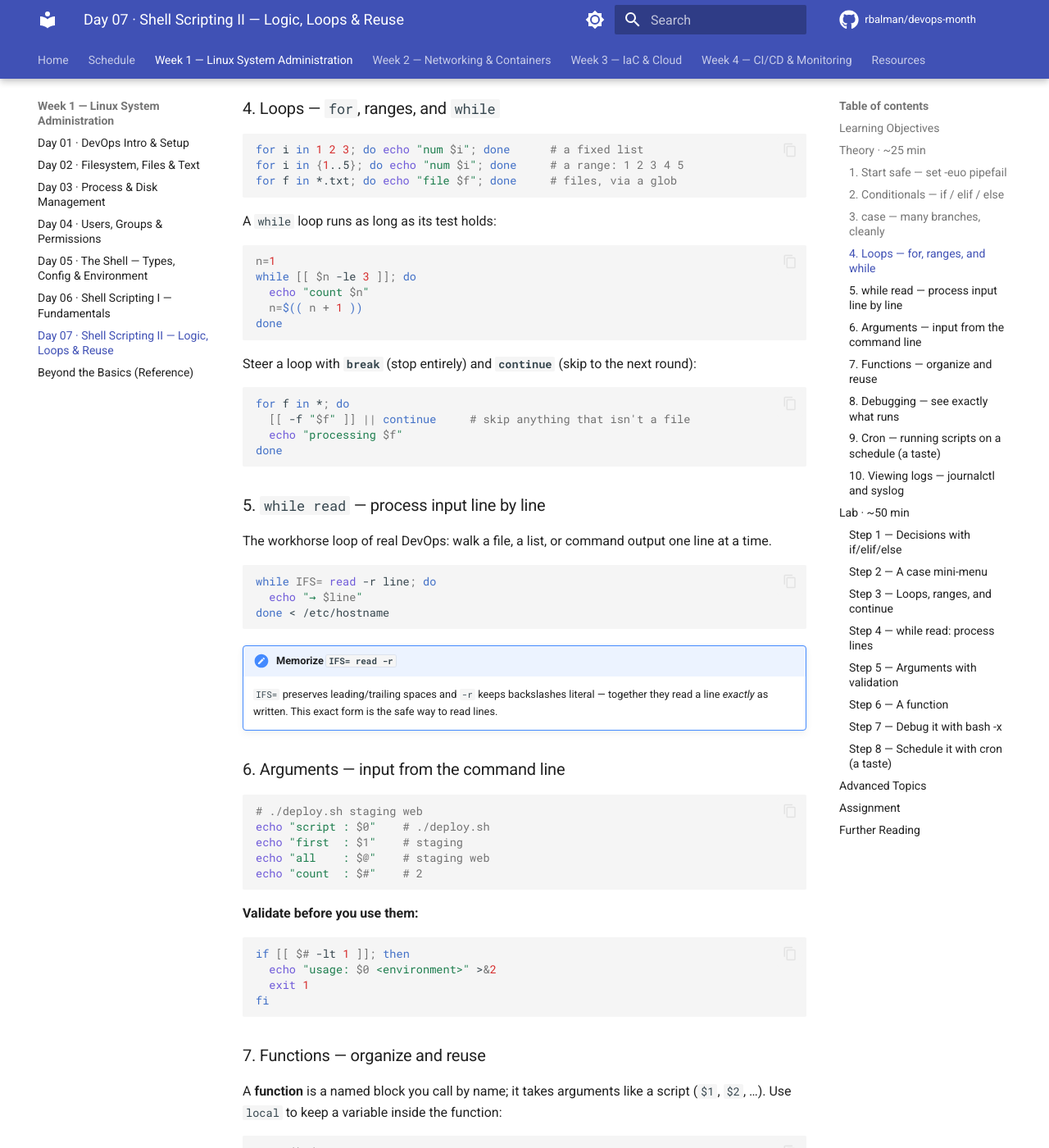
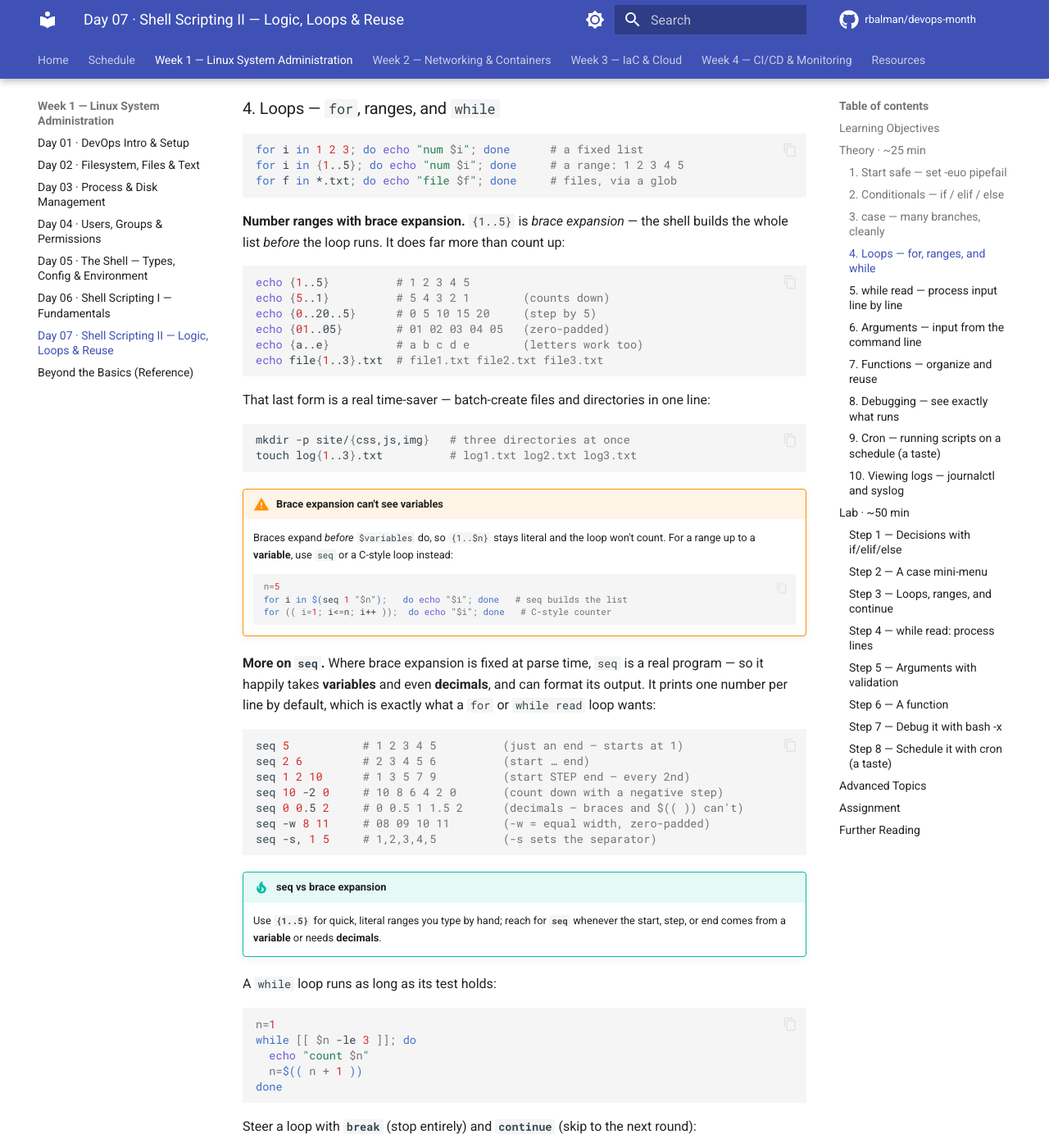
Before and after one commit to rbalman/devops-month, an MkDocs documentation site: the page built from docs/week-01/day-07.md, in a window 1280 px wide and 1400 px high, scrolled down 2222 px. Shown: the whole window at 82% size. Built offline with MkDocs 1.6.1 and Material for MkDocs 9.7.7, drawn with Linux system fonts in a browser that asks for light colours; comment, search, counter and statistics services are not loaded.

Commit message:
Update the lesson day 7

````diff
--- a/docs/week-01/day-07.md
+++ b/docs/week-01/day-07.md
@@ -86,6 +86,47 @@ for i in 1 2 3; do echo "num $i"; done      # a fixed list
 for i in {1..5}; do echo "num $i"; done     # a range: 1 2 3 4 5
 for f in *.txt; do echo "file $f"; done     # files, via a glob
 ```
+
+**Number ranges with brace expansion.** `{1..5}` is *brace expansion* — the shell builds the whole list *before* the loop runs. It does far more than count up:
+
+```bash
+echo {1..5}          # 1 2 3 4 5
+echo {5..1}          # 5 4 3 2 1        (counts down)
+echo {0..20..5}      # 0 5 10 15 20     (step by 5)
+echo {01..05}        # 01 02 03 04 05   (zero-padded)
+echo {a..e}          # a b c d e        (letters work too)
+echo file{1..3}.txt  # file1.txt file2.txt file3.txt
+```
+
+That last form is a real time-saver — batch-create files and directories in one line:
+
+```bash
+mkdir -p site/{css,js,img}   # three directories at once
+touch log{1..3}.txt          # log1.txt log2.txt log3.txt
+```
+
+!!! warning "Brace expansion can't see variables"
+    Braces expand *before* `$variables` do, so `{1..$n}` stays literal and the loop won't count. For a range up to a **variable**, use `seq` or a C-style loop instead:
+    ```bash
+    n=5
+    for i in $(seq 1 "$n");   do echo "$i"; done   # seq builds the list
+    for (( i=1; i<=n; i++ ));  do echo "$i"; done   # C-style counter
+    ```
+
+**More on `seq`.** Where brace expansion is fixed at parse time, `seq` is a real program — so it happily takes **variables** and even **decimals**, and can format its output. It prints one number per line by default, which is exactly what a `for` or `while read` loop wants:
+
+```bash
+seq 5           # 1 2 3 4 5          (just an end — starts at 1)
+seq 2 6         # 2 3 4 5 6          (start … end)
+seq 1 2 10      # 1 3 5 7 9          (start STEP end — every 2nd)
+seq 10 -2 0     # 10 8 6 4 2 0       (count down with a negative step)
+seq 0 0.5 2     # 0 0.5 1 1.5 2      (decimals — braces and $(( )) can't)
+seq -w 8 11     # 08 09 10 11        (-w = equal width, zero-padded)
+seq -s, 1 5     # 1,2,3,4,5          (-s sets the separator)
+```
+
+!!! tip "seq vs brace expansion"
+    Use **`{1..5}`** for quick, literal ranges you type by hand; reach for **`seq`** whenever the start, step, or end comes from a **variable** or needs **decimals**.
 
 A `while` loop runs as long as its test holds:
 
````
